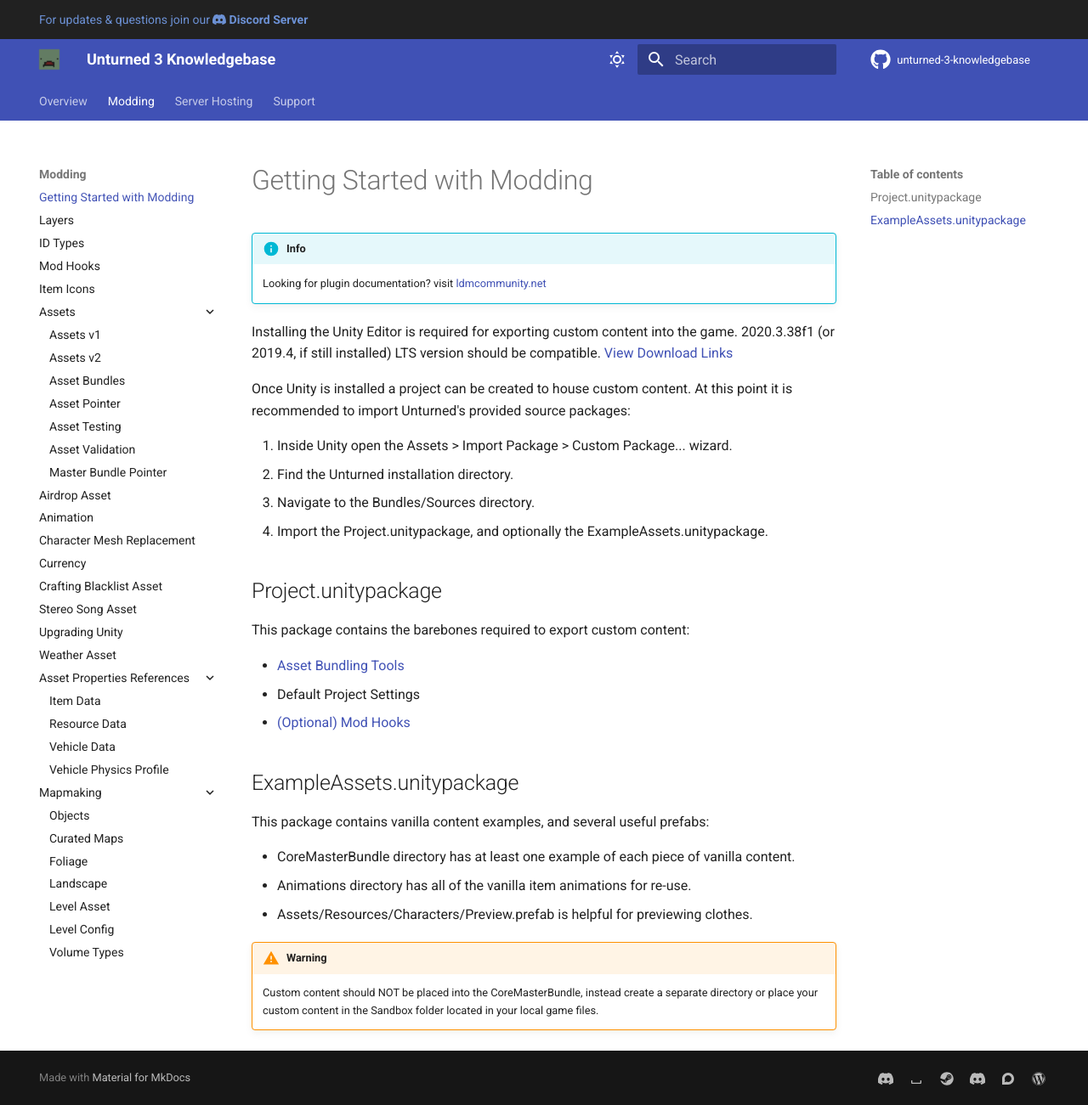
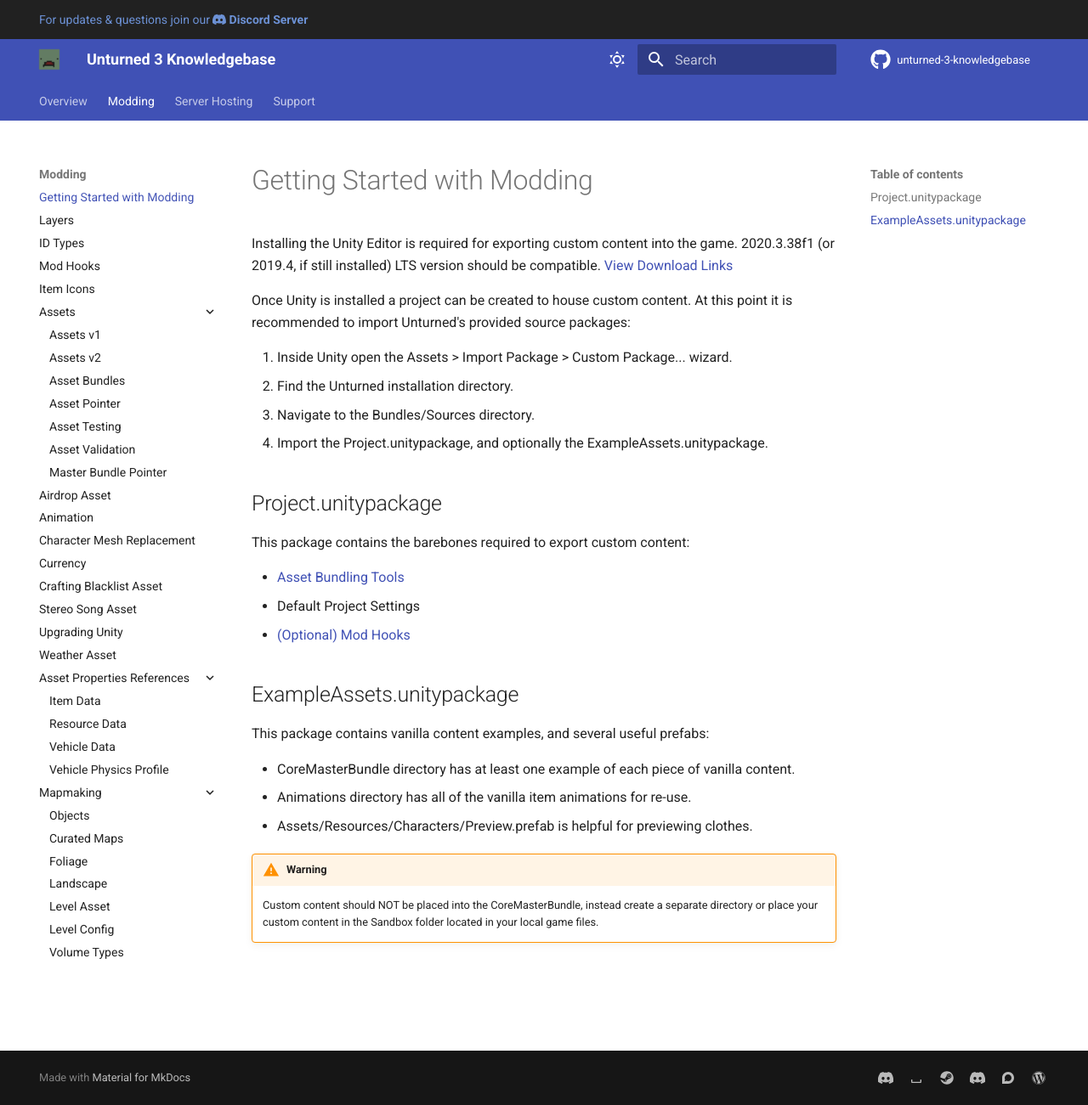
Before and after one commit to unturned-info/unturned-3-knowledgebase, an MkDocs documentation site: the page built from docs/Modding/GettingStarted.md, in a window 1280 px wide and 1301 px high. Shown: the whole window at 85% size. Built offline with MkDocs 1.6.1 and Material for MkDocs 9.7.7, drawn with Linux system fonts in a browser that asks for light colours; comment, search, counter and statistics services are not loaded.

Commit message:
Remove reference to ldmcommunity.net, now directs to malware
Signed-off-by: khakers <22665282+khakers@users.noreply.github.com>

```diff
--- a/docs/Modding/GettingStarted.md
+++ b/docs/Modding/GettingStarted.md
@@ -1,7 +1,4 @@
 # Getting Started with Modding
-
-!!! info
-    Looking for plugin documentation? visit [ldmcommunity.net](https://ldmcommunity.net/docs/ "https://ldmcommunity.net/docs/")
 
 Installing the Unity Editor is required for exporting custom content into the game. 2020.3.38f1 (or 2019.4, if still installed) LTS version should be compatible. [View Download Links](https://unity.com/releases/editor/qa/lts-releases?version=2020.3)
 
```
